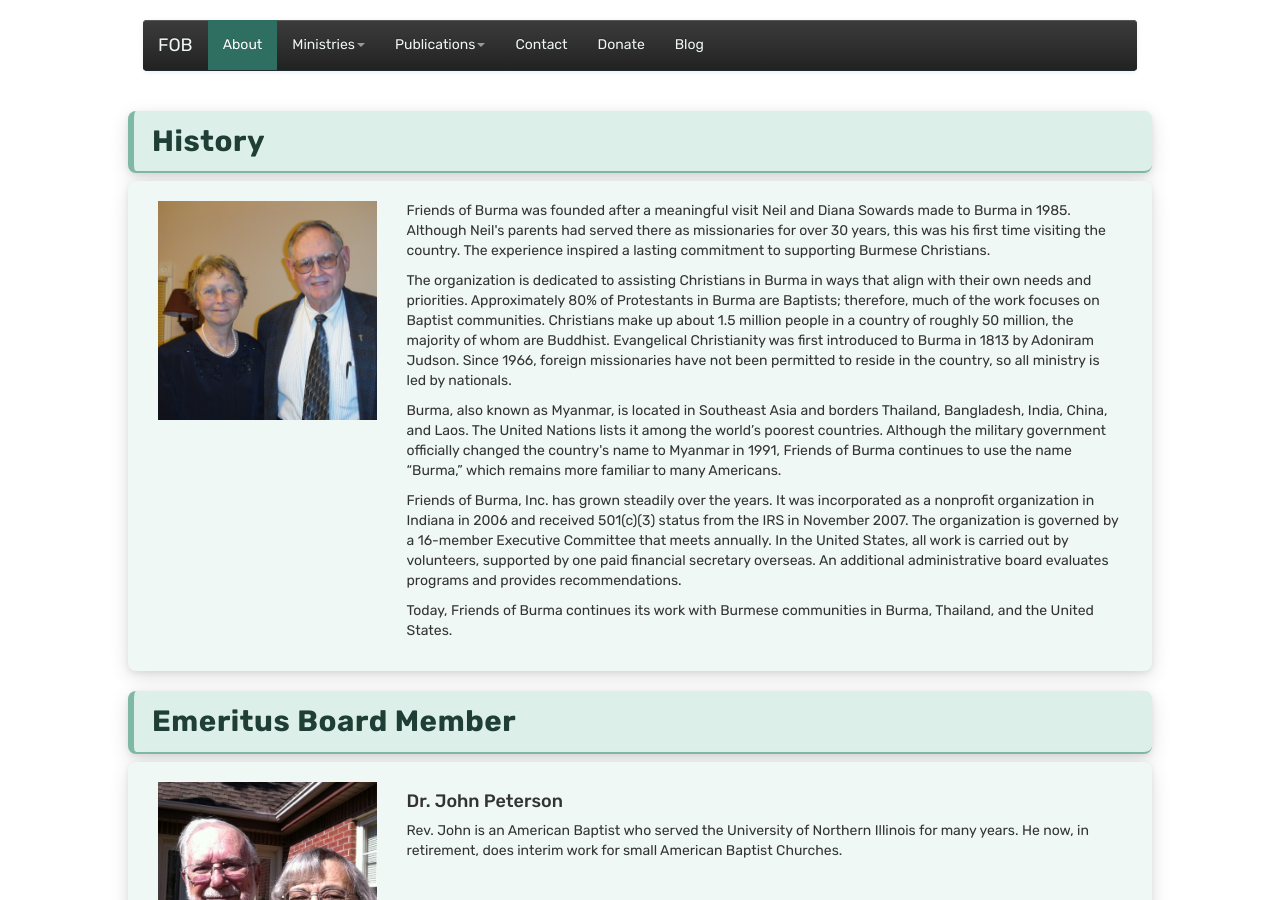
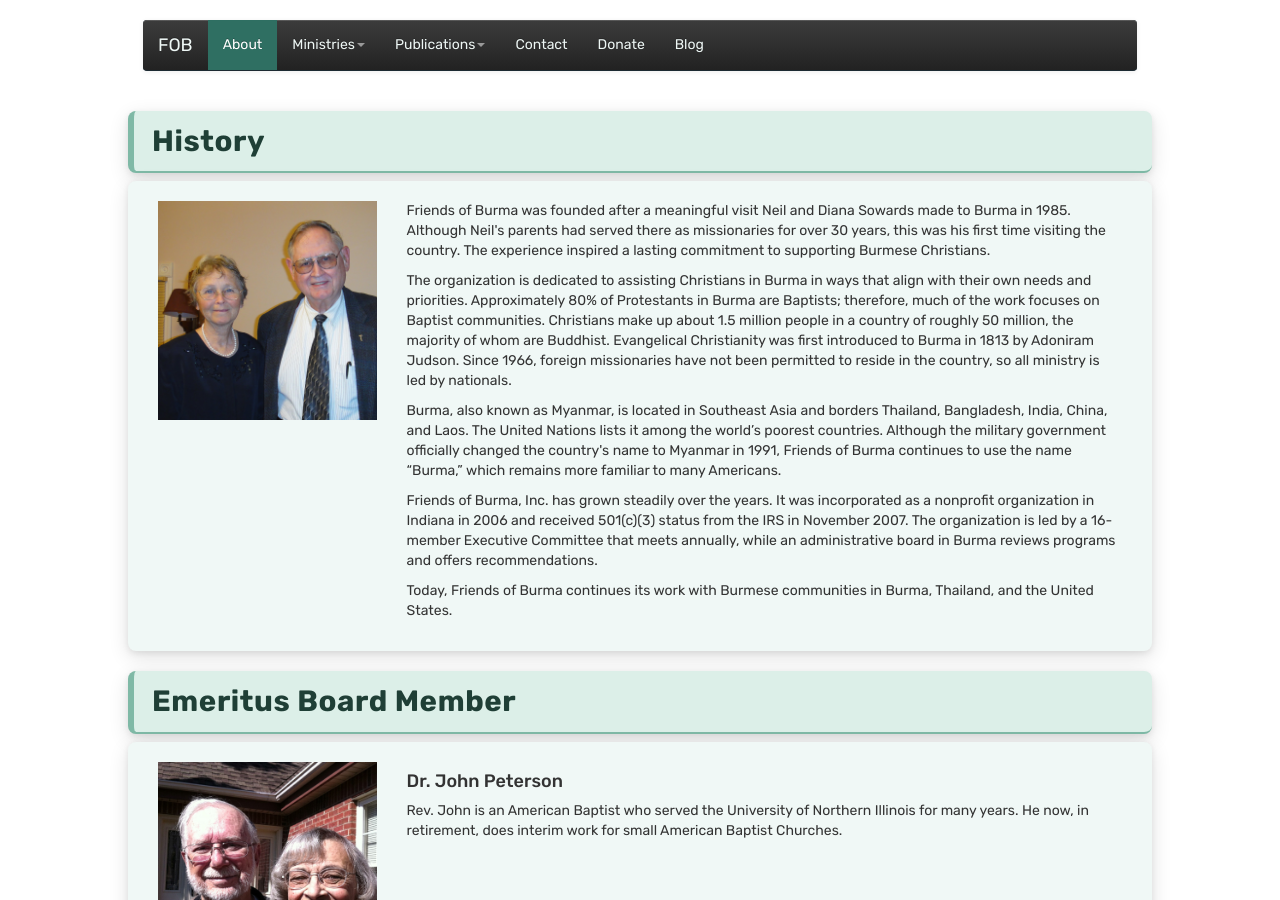
Before and after one commit to friendsofburma/friendsofburma.github.io, a Jekyll site: the page built from _pages/about.html, in a window 1280 px wide and 900 px high. Built offline with Jekyll 4.4.1, drawn with Linux system fonts in a browser that asks for light colours.

Commit message:
about pages: removed volunteers bit.

```diff
--- a/_pages/about.html
+++ b/_pages/about.html
@@ -21,7 +21,7 @@ permalink: /about/
             Burma, also known as Myanmar, is located in Southeast Asia and borders Thailand, Bangladesh, India, China, and Laos. The United Nations lists it among the world’s poorest countries. Although the military government officially changed the country's name to Myanmar in 1991, Friends of Burma continues to use the name “Burma,” which remains more familiar to many Americans.
         </p>
         <p>
-            Friends of Burma, Inc. has grown steadily over the years. It was incorporated as a nonprofit organization in Indiana in 2006 and received 501(c)(3) status from the IRS in November 2007. The organization is governed by a 16-member Executive Committee that meets annually. In the United States, all work is carried out by volunteers, supported by one paid financial secretary overseas. An additional administrative board evaluates programs and provides recommendations.
+            Friends of Burma, Inc. has grown steadily over the years. It was incorporated as a nonprofit organization in Indiana in 2006 and received 501(c)(3) status from the IRS in November 2007. The organization is led by a 16-member Executive Committee that meets annually, while an administrative board in Burma reviews programs and offers recommendations.
         </p>
         <p>
             Today, Friends of Burma continues its work with Burmese communities in Burma, Thailand, and the United States.
```
